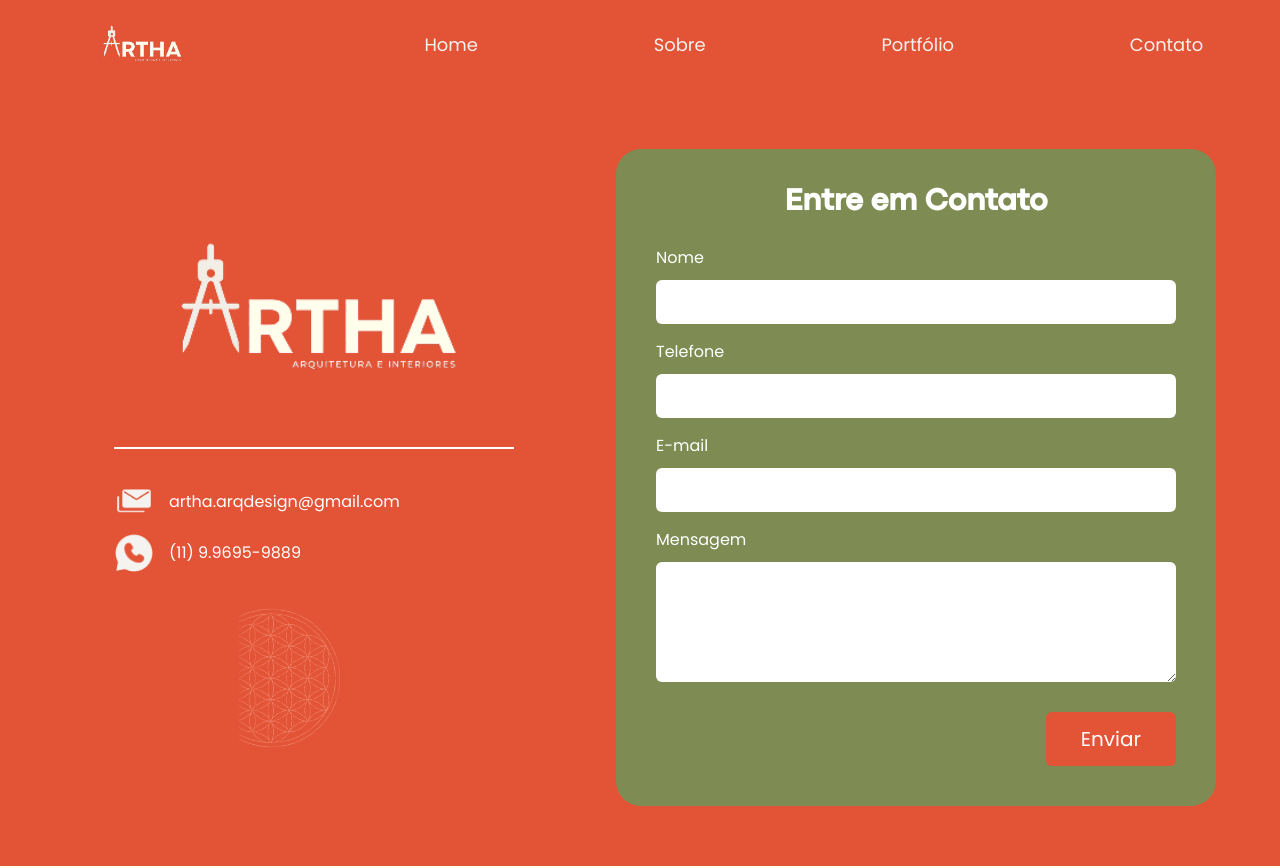
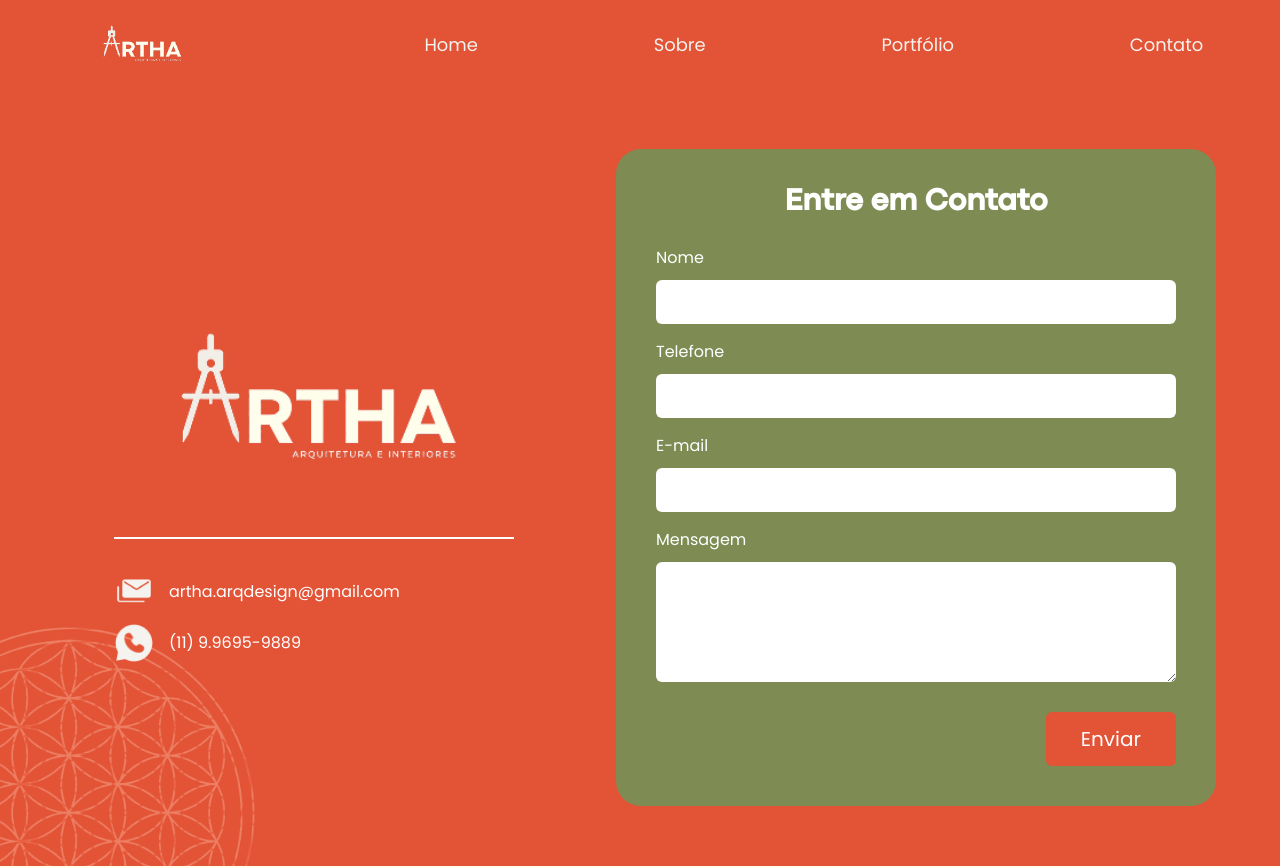
Before and after one commit to Scitec-Jr/Artha_Arquitetura_Site, a React (Vite) app: page /contato in a window 1280 px wide. Shown: the top 868 px of the page. Built offline with nearby package versions, Linux system fonts and the light colour scheme.

Commit message:
feat : ajustando css

```diff
--- a/src/pages/Contato.module.css
+++ b/src/pages/Contato.module.css
@@ -12,6 +12,7 @@
     display: flex;
     flex-direction: column;
     align-items: center;
+    position: relative;
     max-width: 500px;
 }
 
@@ -27,6 +28,8 @@
     max-width: 400px;
     padding-top: 20px;
     border-top: solid white 2px;
+    position: relative;
+    z-index: 2;
 }
 
 .individualInfo {
@@ -58,12 +61,17 @@
     mask-size: contain;
     -webkit-mask-repeat: no-repeat;
     mask-repeat: no-repeat;
-    width: 150px;
-    height: 150px;
-    margin-top: 30px;
+    position: absolute;
+    left: 0;
+    width: 400px;
+    margin-top: 320px;
+    margin-left: -80px;
+    z-index: 1;
+    height: 400px;
 }
 
 .form {
+    z-index: 2;
     background-color: #7e8c54;
     flex: 1;
     width: 100%;
--- a/src/pages/Home.module.css
+++ b/src/pages/Home.module.css
@@ -158,8 +158,7 @@ body {
 
 .portfolioText {
     font-family: 'fontePoppins', sans-serif;
-    font-size: clamp(0.7rem, 1.08vw, 2rem);
-    position: absolute;
+    font-size: clamp(0.5rem, 1.08vw, 2rem);    position: absolute;
     text-decoration: none;
     bottom: 5%;
     left: 25px;
```
